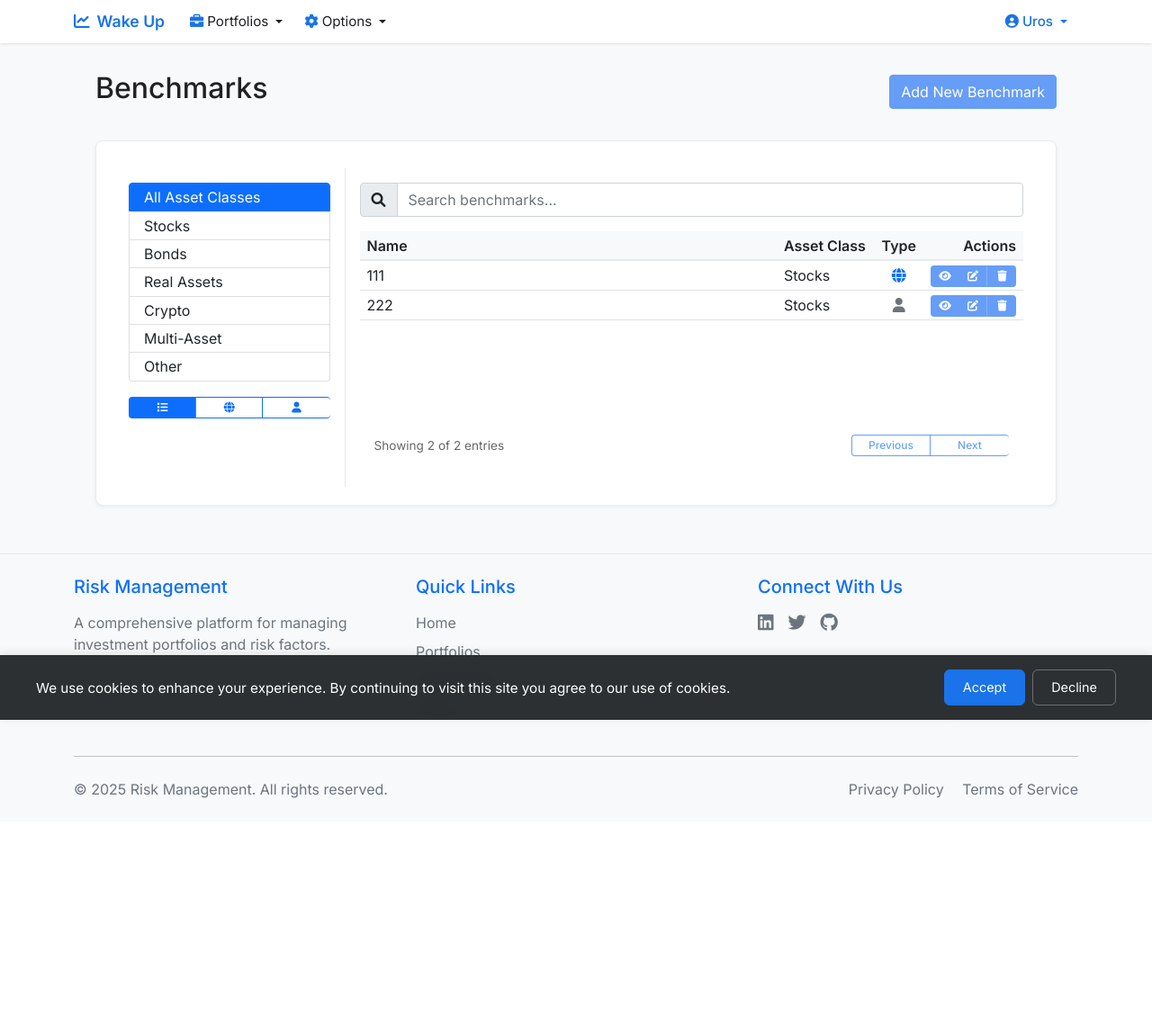
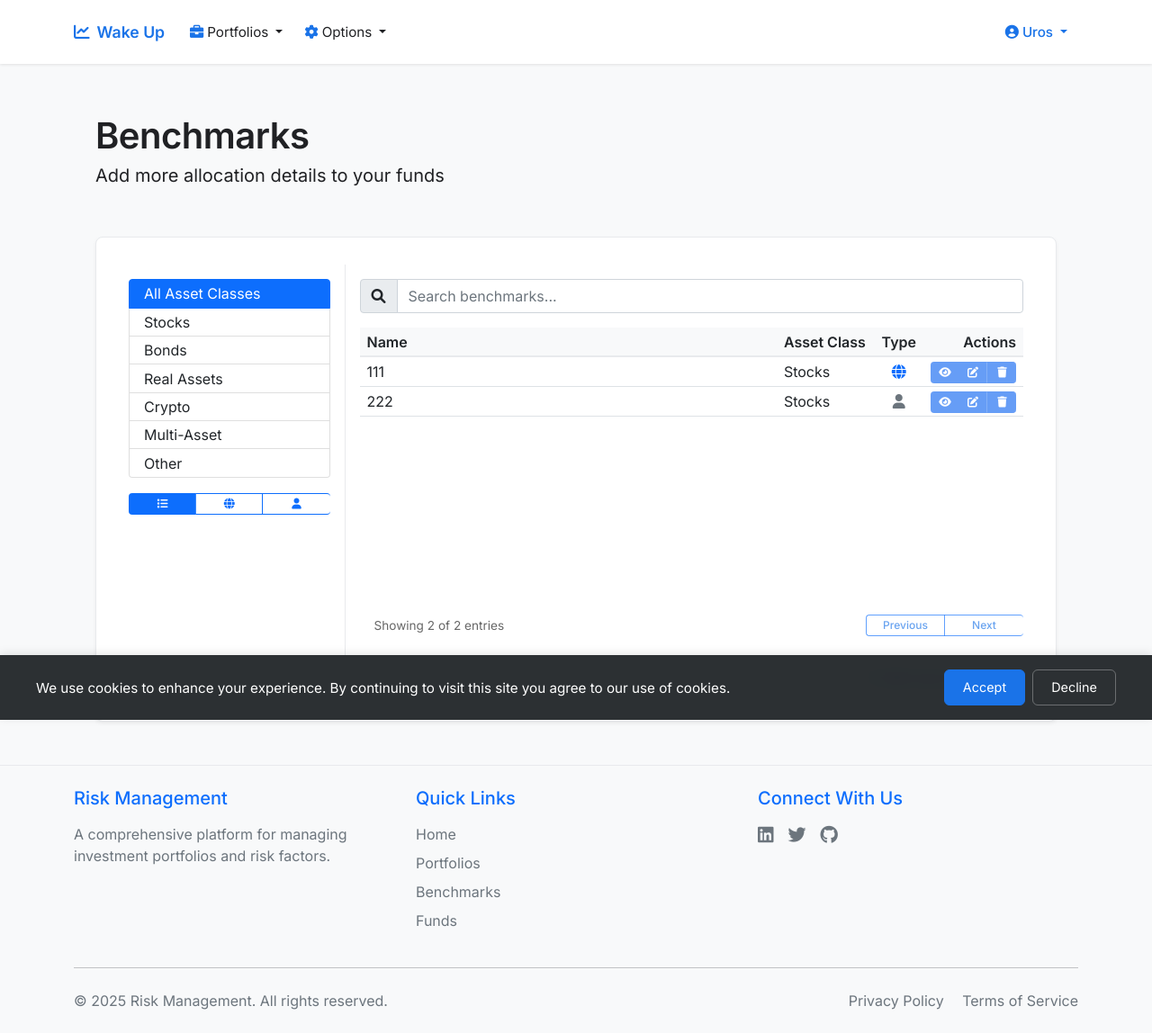
Before and after one commit to urosduric/flask_hello_app, a Flask app: page /get_benchmarks in a window 1280 px wide. Shown: the whole page at 90% size. Before the commit the page ends 887 px from the top, so only its background shows below. Run offline with Flask 3, Linux system fonts and the light colour scheme; a user stored in the database is signed in; data comes from the database, SQL or seed files in the repository; some libraries are stand-ins or nearby versions.

Commit message:
Update templates and app functionality

```diff
--- a/templates/base.html
+++ b/templates/base.html
@@ -23,7 +23,7 @@
         font-family: 'Inter', sans-serif;
         color: var(--text-color);
         background-color: var(--light-bg);
-        min-height: 15cm;
+        min-height: 100vh;
         display: flex;
         flex-direction: column;
     }
@@ -35,23 +35,23 @@
 
     .navbar {
         background: var(--white);
-        padding: 0.5rem 0;
+        padding: 1rem 0;
         box-shadow: 0 1px 3px rgba(0, 0, 0, 0.1);
-        min-height: 48px;
+        min-height: 64px;
     }
 
     .navbar-brand {
         font-weight: 600;
         color: var(--primary-color) !important;
         font-size: 1.1rem;
-        padding: 0.35rem 0;
+        padding: 0.5rem 0;
         line-height: 1;
     }
 
     .nav-link {
         color: var(--text-color) !important;
         font-size: 0.95rem;
-        padding: 0.5rem 0.75rem !important;
+        padding: 0.75rem 0.75rem !important;
         transition: color 0.2s ease;
         line-height: 1;
     }
--- a/templates/benchmarks.html
+++ b/templates/benchmarks.html
@@ -4,10 +4,18 @@
 
 {% block content %}
 <div class="container-fluid px-4">
-    <div class="d-flex justify-content-between align-items-center mb-4">
-        <h2>Benchmarks</h2>
-        <a href="{{ url_for('new_benchmark') }}" class="btn btn-primary">Add New Benchmark</a>
+    <div class="header-section mb-4">
+        <div class="d-flex flex-column">
+            <h2 class="main-title">Benchmarks</h2>
+            <h4 class="subtitle">Add more allocation details to your funds</h4>
+        </div>
     </div>
+
+    {% if error %}
+    <div class="alert alert-danger" role="alert">
+        {{ error | safe }}
+    </div>
+    {% endif %}
 
     <div class="card" style="padding: 30px 20px 20px 20px;">
         <div class="card-body p-0">
@@ -116,10 +124,17 @@
                                 <div class="ps-3 pagination-text">
                                     Showing <span id="showingCount">0</span> of <span id="totalCount">0</span> entries
                                 </div>
-                                <div class="btn-group pe-3">
+                                <div class="btn-group">
                                     <button type="button" class="btn btn-outline-primary" id="prevPage" disabled>Previous</button>
                                     <button type="button" class="btn btn-outline-primary" id="nextPage" disabled>Next</button>
                                 </div>
+                            </div>
+
+                            <!-- Add New Benchmark Link -->
+                            <div class="text-end mt-3">
+                                <a href="{{ url_for('new_benchmark') }}" class="add-benchmark-link">
+                                    <i class="fas fa-plus me-1"></i>Add new benchmark
+                                </a>
                             </div>
                         </div>
                     </div>
@@ -130,6 +145,26 @@
 </div>
 
 <style>
+.header-section {
+    padding: 2rem 0;
+    margin-bottom: 2rem;
+}
+
+.main-title {
+    font-size: 2.5rem;
+    font-weight: 600;
+    color: var(--text-color);
+    margin-bottom: 0.5rem;
+    letter-spacing: -0.5px;
+}
+
+.subtitle {
+    font-size: 1.25rem;
+    font-weight: 400;
+    color: var(--text-muted);
+    margin-bottom: 0;
+}
+
 .table {
     width: 100%;
     margin-bottom: 0;
@@ -226,13 +261,13 @@
     min-height: auto;
     height: fit-content;
     overflow: visible;
-    min-height: calc(5 * 32px + 32px + 60px); /* 5 rows + header + pagination */
+    min-height: calc(7 * 35px + 40px + 60px); /* 7 rows + header + pagination */
 }
 
 .table-responsive {
     height: fit-content;
     overflow: visible;
-    min-height: calc(5 * 32px + 32px); /* 5 rows + header */
+    min-height: calc(7 * 35px + 40px); /* 7 rows + header */
 }
 
 /* Pagination container */
@@ -346,6 +381,19 @@
     text-overflow: ellipsis;
     white-space: nowrap;
 }
+
+/* Add New Benchmark Link styles */
+.add-benchmark-link {
+    color: var(--primary-color);
+    text-decoration: none;
+    font-weight: 500;
+    transition: color 0.2s ease;
+}
+
+.add-benchmark-link:hover {
+    color: var(--secondary-color);
+    text-decoration: none;
+}
 </style>
 
 <script>
@@ -360,7 +408,7 @@ document.addEventListener('DOMContentLoaded', function() {
     const totalCount = document.getElementById('totalCount');
 
     let currentPage = 1;
-    const rowsPerPage = 5;
+    const rowsPerPage = 7;
     let filteredRows = Array.from(table.querySelectorAll('tbody tr'));
 
     function updateTable() {
```
